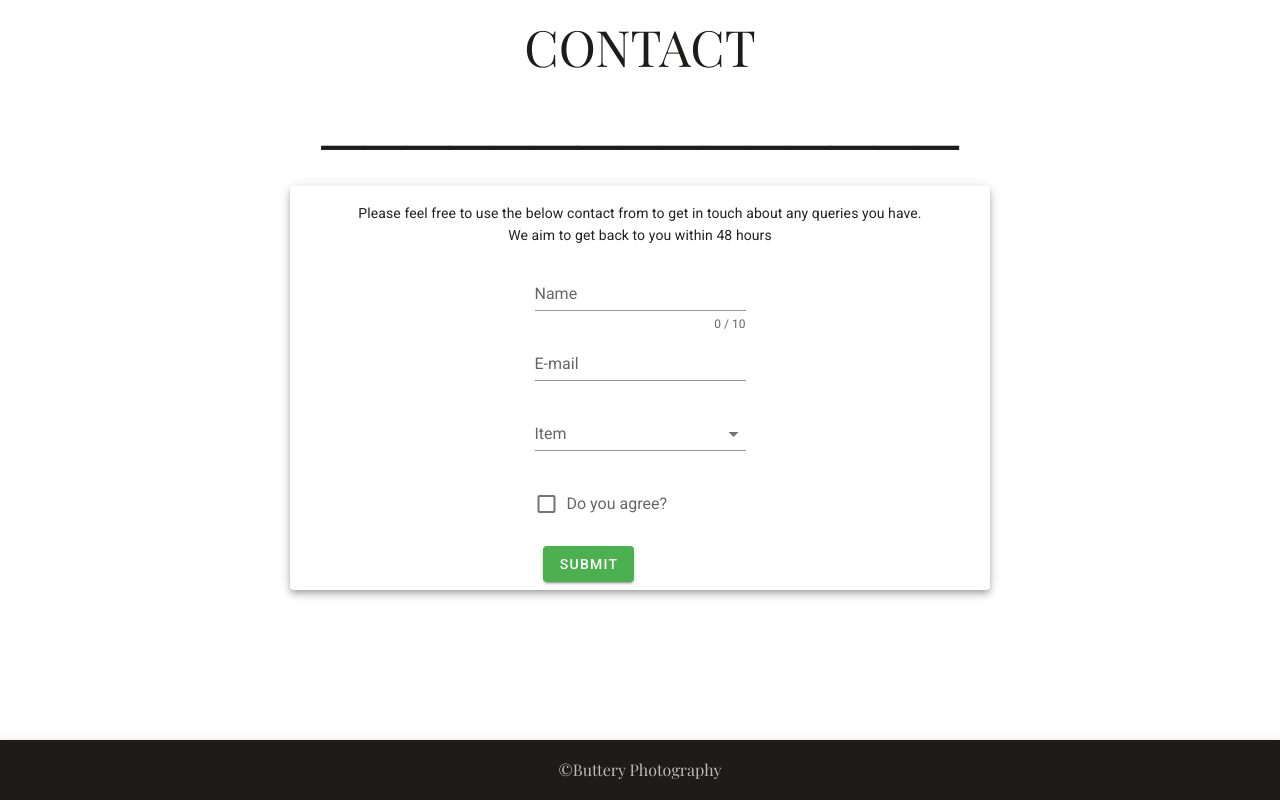
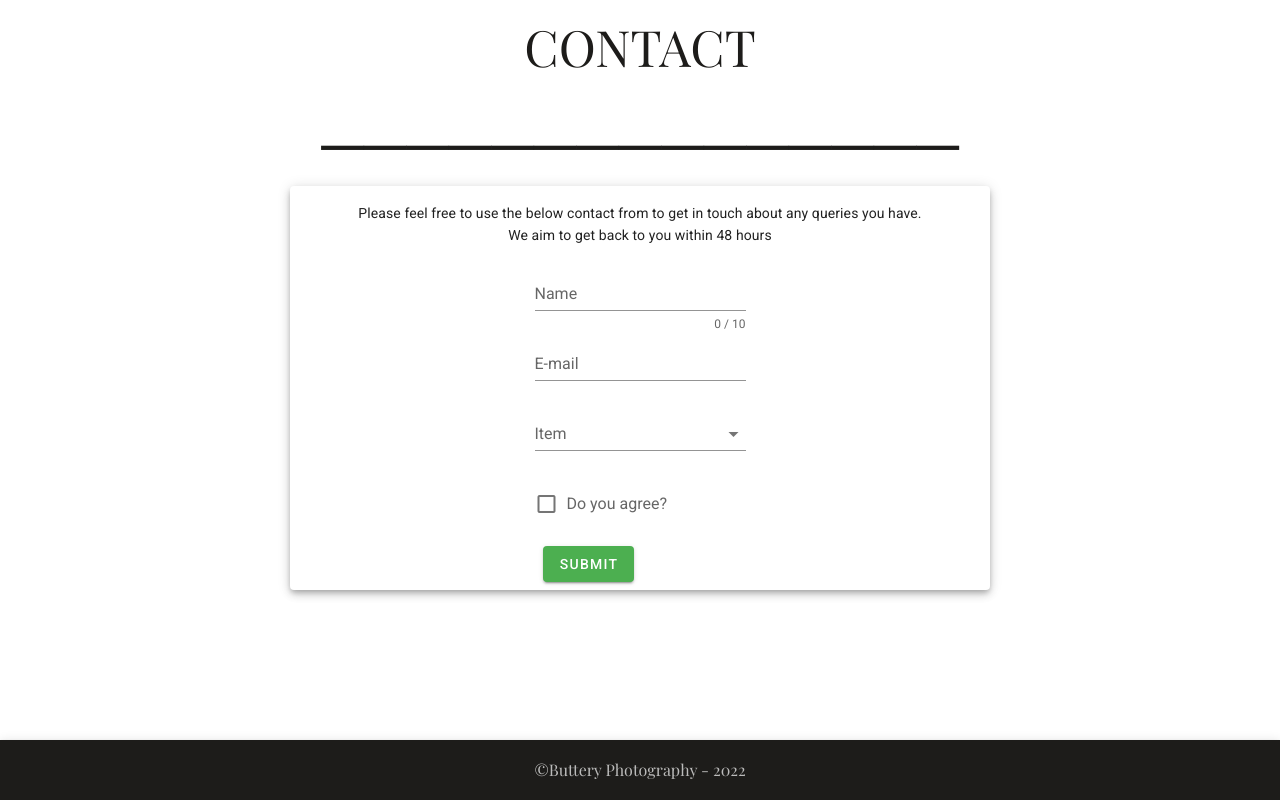
Before and after one commit to callumbuttery/buttery-photography, a Vue app: page / in a window 1280 px wide. Shown: the part 4485-5285 px from the top of the page. Built offline with nearby package versions, Linux system fonts and the light colour scheme.

Commit message:
fix: add date to footer

```diff
--- a/src/components/Footer.vue
+++ b/src/components/Footer.vue
@@ -2,7 +2,7 @@
   <v-app-bar height="60px" color="#1D1C1A" dark>
     <v-container fill-height fluid>
       <v-row align="center" justify="center" class="navRow">
-        <span class="copyright">©Buttery Photography</span>
+        <span class="copyright">©Buttery Photography - 2022</span>
       </v-row>
     </v-container>
   </v-app-bar>
```
